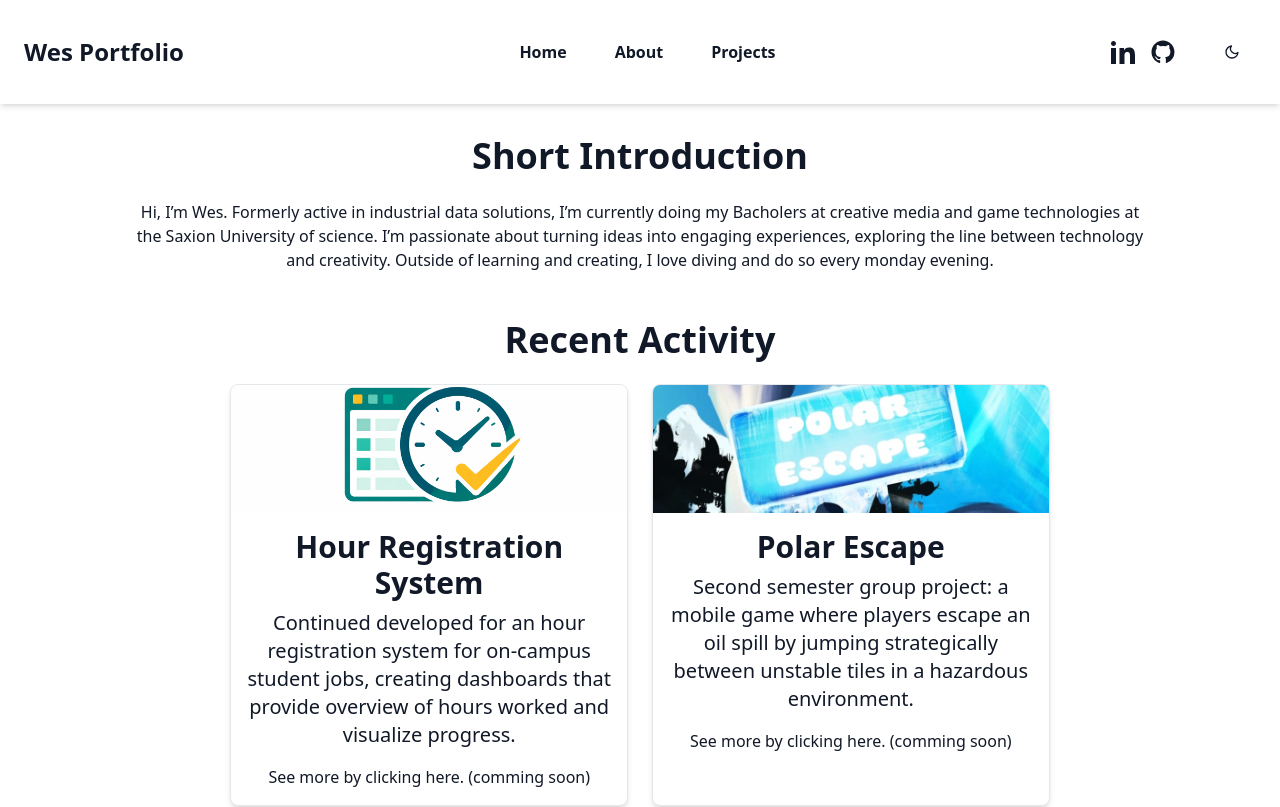
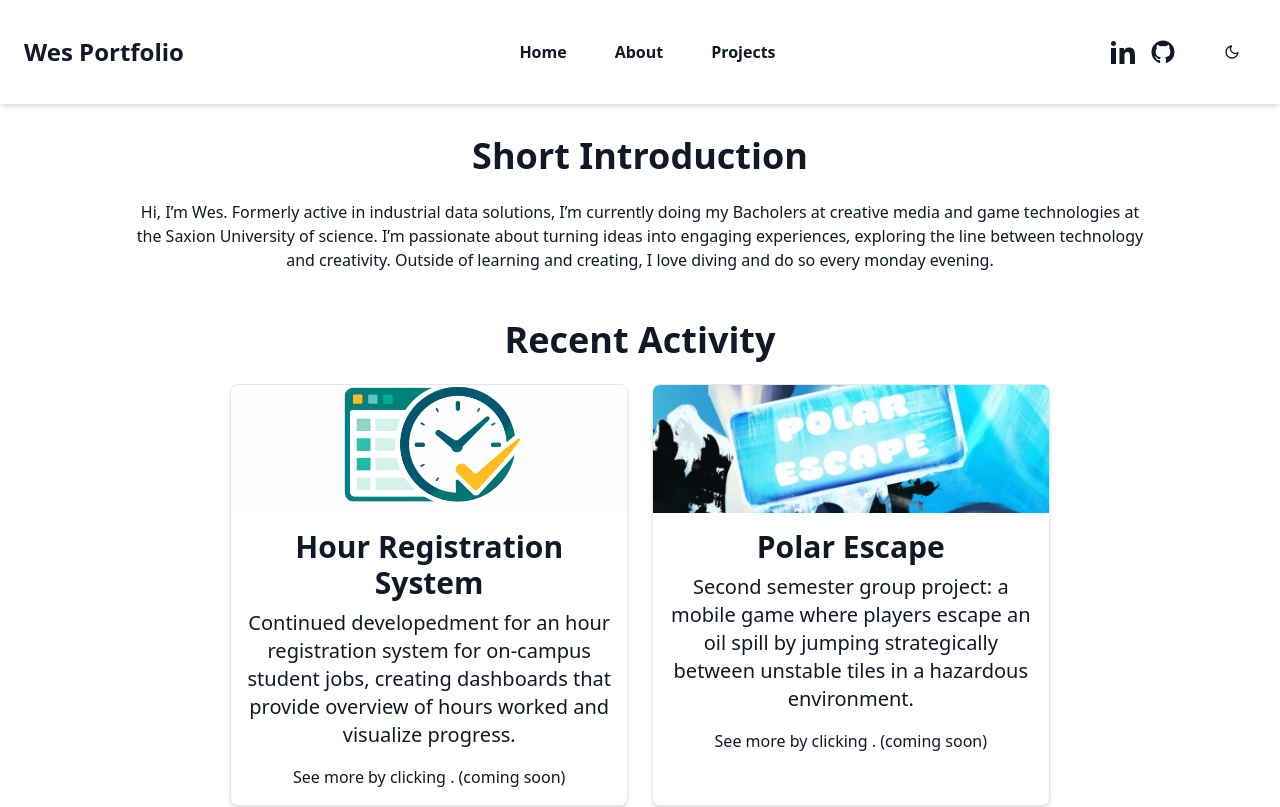
Before and after one commit to Wesbraak3/2502A1518-portfolio-website, a Next.js app in the folder nextjs-app/: page / in a window 1280 px wide. Shown: the top 807 px of the page. Built offline with nearby package versions, Linux system fonts and the light colour scheme.

Commit message:
fixed spelling

```diff
--- a/nextjs-app/src/components/molecules/ProjectCard.tsx
+++ b/nextjs-app/src/components/molecules/ProjectCard.tsx
@@ -35,10 +35,8 @@ export function ProjectCard({
 
         <Text className="mt-2">
           See more by clicking{" "}
-          {/* <Hyperlink href={link} target="_blank"> */}
-            here
-          {/* </Hyperlink> */}
-          . (comming soon)
+          {/* <Hyperlink href={link} target="_blank"> here </Hyperlink> */}
+          . (coming soon)
         </Text>
       </div>
     </div>
--- a/nextjs-app/src/data/projectsData.ts
+++ b/nextjs-app/src/data/projectsData.ts
@@ -12,7 +12,7 @@ export const projects = [
     id: 2,
     title: "Automation Refit",
     image: "/images/Weidmuller PLC.jpg",
-    description: "Led the refit of a 15-year-old automation system, modernizing the control infrastructure and enabling full data logging. making advanced analysis possible and supporting a 24/7 production.",
+    description: "Led the refit of a 15-year-old automation system, modernizing the control infrastructure and enabling full data logging. Making advanced analysis possible and supporting a 24/7 production.",
     link: "/projects/",
     date: "2021-04-02",
     category: "Industrial",
@@ -120,7 +120,7 @@ export const projects = [
     id: 14,
     title: "Kenny's Escape",
     image: "/images/KennysEscape.png",
-    description: "Application Game, A simple platformer game featuring cloud-stored player scores, with gameplay data visualized using Power BI.",
+    description: "Application Game, a simple platformer game featuring cloud-stored player scores, with gameplay data visualized using Power BI.",
     link: "/projects/",
     date: "2024-04-17",
     category: "Game dev",
@@ -183,7 +183,7 @@ export const projects = [
     id: 21,
     title: "Hour Registration System",
     image: "/images/Betapool Icon.png",
-    description: "Continued developed for an hour registration system for on-campus student jobs, creating dashboards that provide overview of hours worked and visualize progress.",
+    description: "Continued developedment for an hour registration system for on-campus student jobs, creating dashboards that provide overview of hours worked and visualize progress.",
     link: "/projects/",
     date: "2026-02-16",
     category: "Misc",
```
